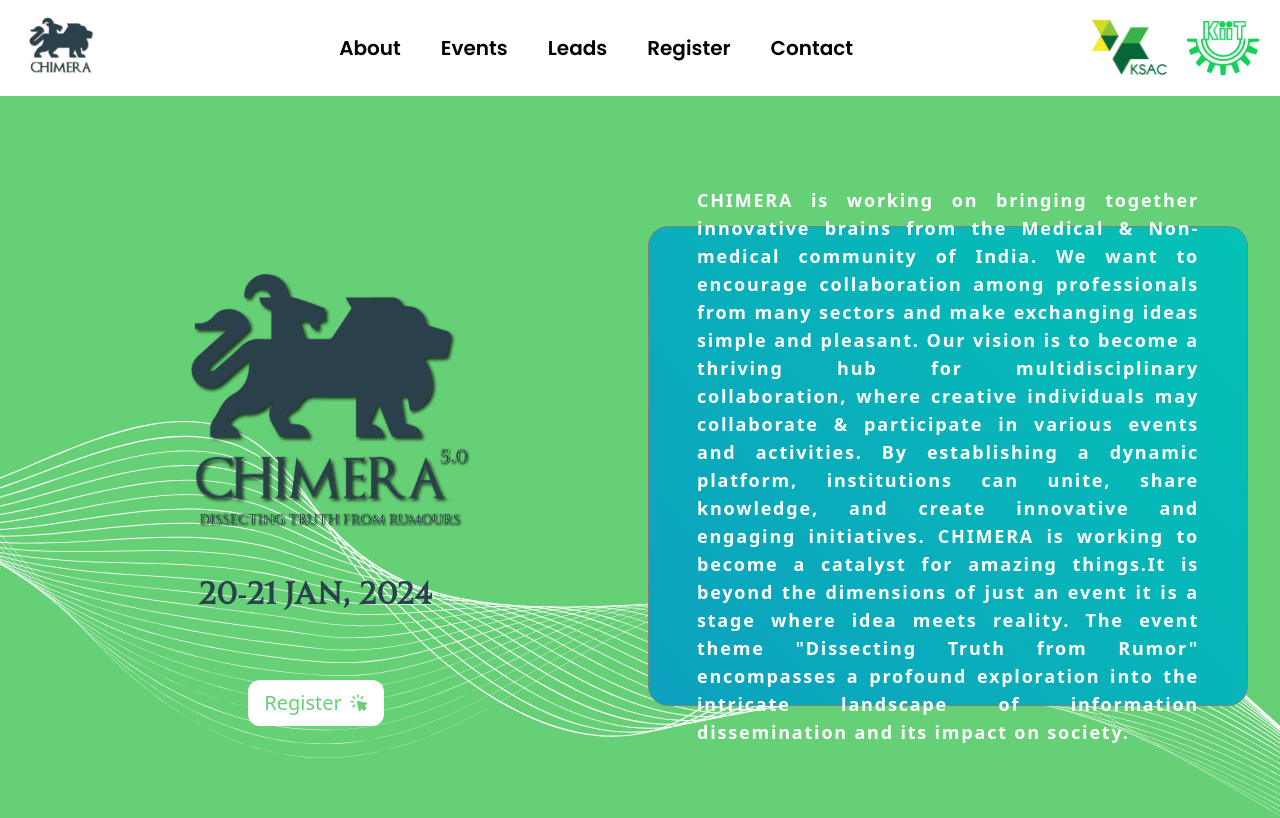
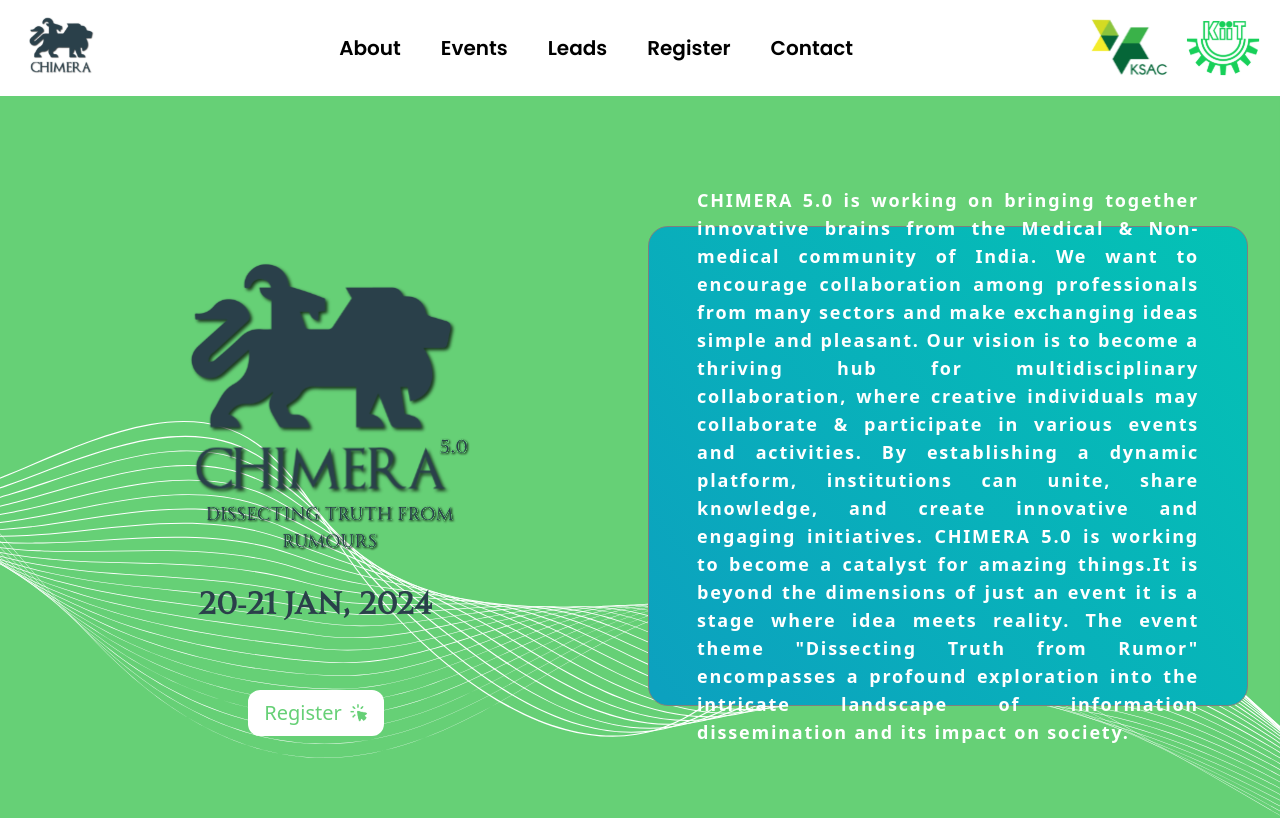
Before and after one commit to AdityaBhardwaj04/chimera, a React (Vite) app in the folder chimera/: page / in a window 1280 px wide. Shown: the top 818 px of the page. Built offline with nearby package versions, Linux system fonts and the light colour scheme.

Commit message:
Logo change, Chimera 5.0

```diff
--- a/chimera/src/pages/eventsPage.jsx
+++ b/chimera/src/pages/eventsPage.jsx
@@ -71,7 +71,7 @@ const About = (props) => {
                                     <div className="text-white text-justify font-semibold text-xs sm:text-sm xl:text-lg md:leading-[27px] tracking-wide md:tracking-widest font-Mulish">
                                         Where knowledge meets rejuvenation, and
                                         talent seeks recognition, respond to
-                                        beckoning Chimera. The previous edition
+                                        beckoning Chimera 5.0. The previous edition
                                         of Chimera, which took place from the
                                         16th to the 17th of November, 2019, saw
                                         humongous participation, primarily from
--- a/chimera/src/pages/homePage.jsx
+++ b/chimera/src/pages/homePage.jsx
@@ -53,7 +53,7 @@ const HomePage = () => {
                                 <div className="w-full md:w-[60%] lg:w-[50%] flex items-center text-justify justify-center h-full ">
                                     <div className="h-full lg:translate-y-[-30px] md:mr-8 group mb-1 md:mb-0 md:px-7 px-2 md:py-6 lg:py-9 xl:py-10 xl:px-12 rounded-[10px] md:rounded-[20px] flex items-center justify-center bg-gradient-custom shadow-custom backdrop-blur-custom border-solid border-[0.795px] border-[#7F7F7F] py-5">
                                         <div className="text-white font-semibold text-xs sm:text-sm xl:text-lg md:leading-[27px] tracking-wide md:tracking-widest font-Inter var">
-                                            CHIMERA is working on bringing
+                                            CHIMERA 5.0 is working on bringing
                                             together innovative brains from the
                                             Medical & Non-medical community of
                                             India. We want to encourage
@@ -69,7 +69,7 @@ const HomePage = () => {
                                             dynamic platform, institutions can
                                             unite, share knowledge, and create
                                             innovative and engaging initiatives.
-                                            CHIMERA is working to become a
+                                            CHIMERA 5.0 is working to become a
                                             catalyst for amazing things.It is
                                             beyond the dimensions of just an
                                             event it is a stage where idea meets
```
Also changed, not shown: chimera/src/images/Group 1.svg.
